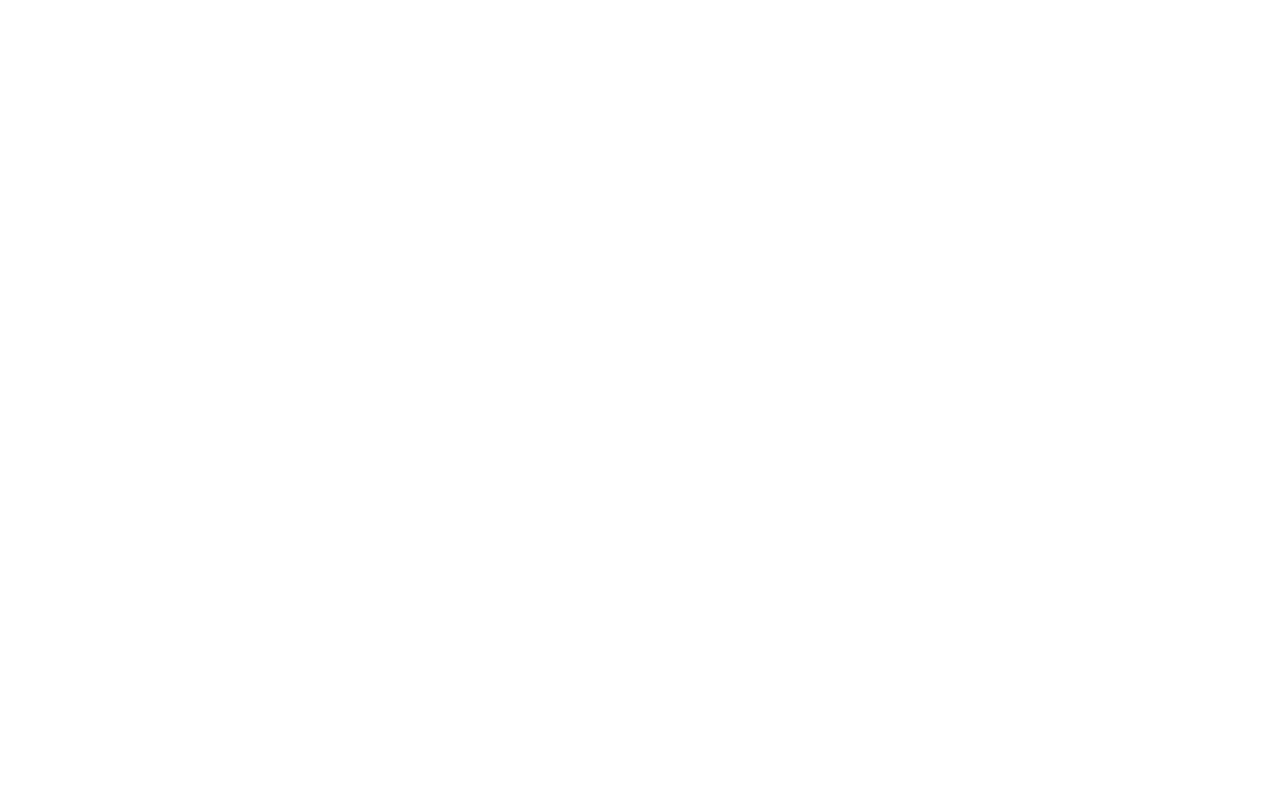
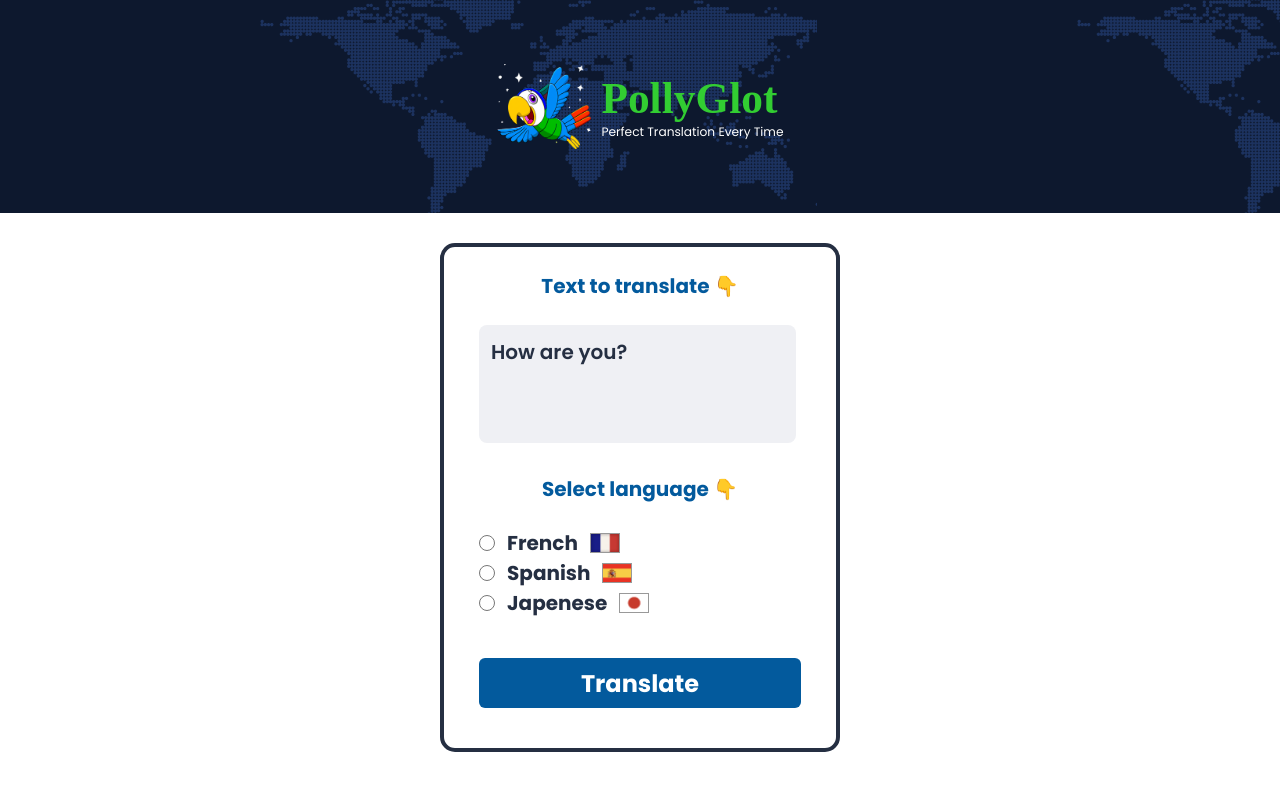
Before and after one commit to Hamza-69/PolyGlot, a website built with Vite: page index.html in a window 1280 px wide. Built offline with nearby package versions, Linux system fonts and the light colour scheme; a web font is replaced by a local one.

Commit message:
Style Of App

```diff
--- a/index.css
+++ b/index.css
@@ -0,0 +1,111 @@
+* {
+  padding: 0;
+  margin: 0;
+  font-family: "Poppins";
+  box-sizing: border-box;
+  --black: #252F42;
+}
+
+header {
+  background-image: url("./assets/worldmap.png");
+  height: 213px;
+  display: flex;
+  justify-content: center;
+  align-items: center;
+}
+
+.parrot {
+  width: 94.88px;
+  height: 84.8px;
+  margin-right: 10px;
+}
+
+.title h1 {
+  font-family: "Big Shoulders";
+  font-size: 43.42px;
+  letter-spacing: 0;
+  color: #32CD32;
+}
+
+.title p {
+  letter-spacing: 0;
+  color: white;
+  font-size: 12.21px;
+}
+
+main {
+  width: 400px;
+  border: var(--black) 4px solid;
+  border-radius: 15px;
+  margin: auto;
+  margin-top: 30px;
+  display: flex;
+  justify-content: center;
+}
+
+form h3 {
+  color: #035A9D;
+  font-size: 20px;
+  font-weight: 700;
+  text-align: center;
+  padding: 24px;
+}
+
+label {
+  color:var(--black);
+  font-size: 20px;
+  font-weight: 700;
+  display: flex;
+  align-items: center;
+  gap: 12px;
+}
+
+label img {
+  border: 1px solid #999999;
+  width: 30px;
+  height: 20px;
+}
+
+textarea {
+  resize: none;
+  background-color: #EFF0F4;
+  border-radius: 8px;
+  border: none;
+  width: 317px;
+  height: 118px;
+  color: var(--black);
+  font-size: 20px;
+  font-weight: 600;
+  padding: 12px 12px;
+}
+
+textarea::placeholder {
+  color: var(--black);
+}
+
+button {
+  background-color: #035A9D;
+  border: none;
+  color: white;
+  border-radius: 6px;
+  width: 322px;
+  height: 50px;
+  font-weight: 700;
+  font-size: 24px;
+  margin: 40px 0;
+}
+
+input[type="radio"] {
+  cursor: pointer;
+  outline: none;
+  border-radius: 50%;
+  height: 16px;
+  width: 16px;
+  border: 1px solid #bcbcbc;
+}
+
+input[type="radio"]:checked {
+  transform: scale(105%);
+  background-color: #008BF7;
+
+}
--- a/index.html
+++ b/index.html
@@ -2,9 +2,41 @@
 <html>
     <head>
         <link rel="stylesheet" href="index.css">
+        <style>
+            @import url('https://fonts.googleapis.com/css2?family=Big+Shoulders:opsz,wght@10..72,800&family=Poppins:ital,wght@0,100;0,200;0,300;0,400;0,500;0,600;0,700;0,800;0,900;1,100;1,200;1,300;1,400;1,500;1,600;1,700;1,800;1,900&display=swap');
+        </style>
     </head>
     <body>
-        <!-- Your HTML here -->
+        <header>
+            <img class="parrot" src="./assets/parrot.png" >
+            <div class="title">
+                <h1>PollyGlot</h1>
+                <p>Perfect Translation Every Time</p>
+            </div>
+        </header>
+        <main>
+            <form id="ai-form">
+                <h3 class="head1">Text to translate &#128071;</h3>
+                <textarea name="input" id="input" placeholder="How are you?"></textarea>
+                <h3 class="head2">Select language &#128071;</h3>
+                <div class="lang">
+                <label for="fr">
+                    <input id ="fr" name="lang" type = "radio" value="French"> French
+                    <img src="./assets/fr-flag.png">
+                </label>
+                <label for="sp">
+                    <input id ="sp" name="lang"  type = "radio" value="Spanish"> Spanish
+                    <img src="./assets/sp-flag.png">
+                </label>
+                <label for="jpn">
+                    <input id ="jpn" name="lang"  type = "radio" value="Japenese"> Japenese
+                    <img src="./assets/jpn-flag.png">
+                </label>
+                </div>
+                <textarea style="display: none;" name="output" id="output" placeholder="How are you?"></textarea>
+            <button type="submit">Translate</button>
+            </form>
+        </main>
         <script src="index.js" type="module"></script>
     </body>
 </html>
```
